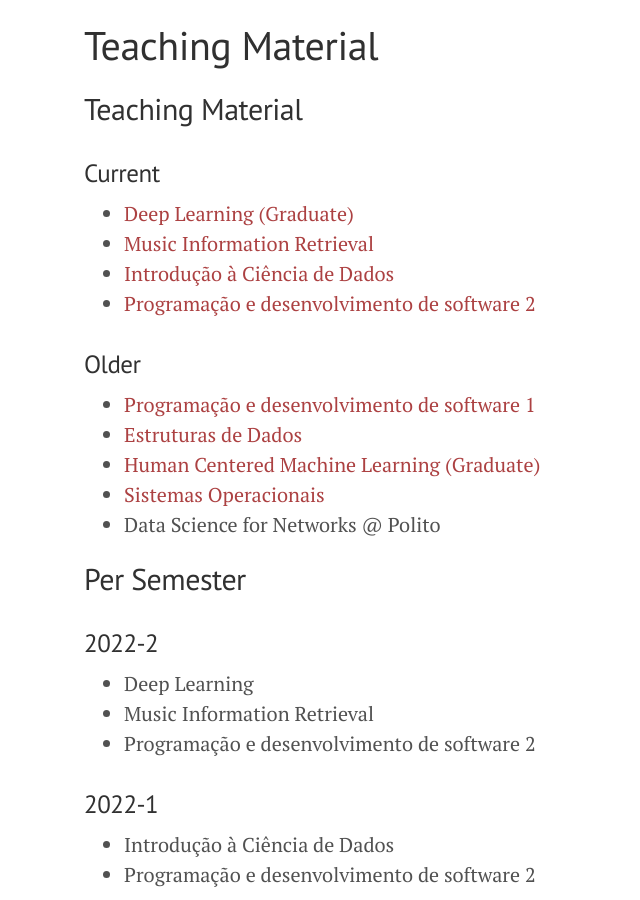
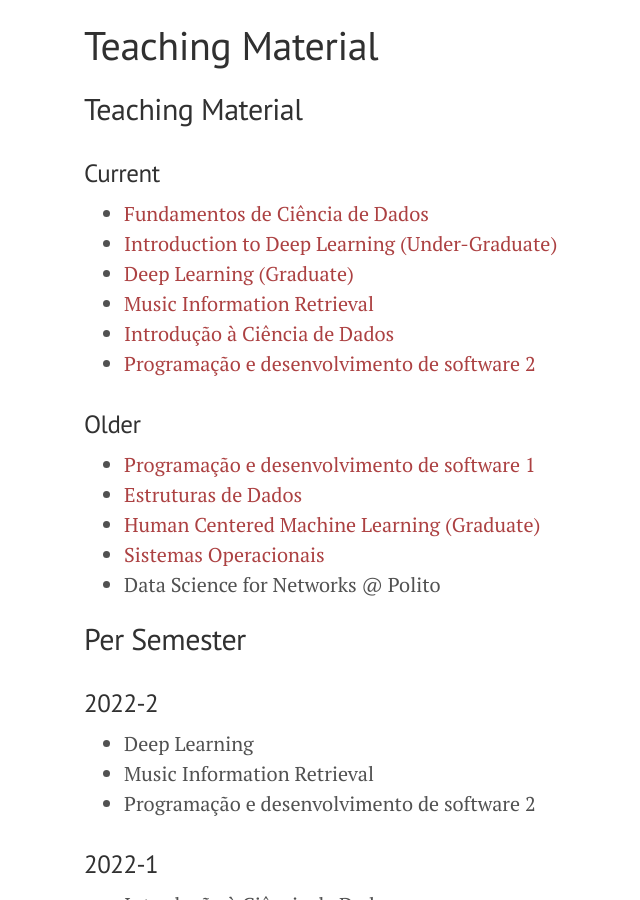
Before and after one commit to flaviovdf/flaviovdf.github.io, a Jekyll site: the page built from teaching/index.md, in a window 1280 px wide and 900 px high. Shown: the whole window, without its empty margins (76-716 px from the left). Built offline with Jekyll 4.4.1, drawn with Linux system fonts in a browser that asks for light colours.

Commit message:
New courses

```diff
--- a/teaching/index.md
+++ b/teaching/index.md
@@ -8,10 +8,12 @@ permalink: /teaching/
 
 ### Current
 
+  * [Fundamentos de Ciência de Dados](https://flaviovdf.io/fcd/)
+  * [Introduction to Deep Learning (Under-Graduate)](https://flaviovdf.io/deep/)
   * [Deep Learning (Graduate)](https://deep-ufmg.github.io/)
   * [Music Information Retrieval](https://docs.google.com/document/d/1UeDOMEwAl-XAONn7pS6_a7DtBrkGSft04EUwRI-xUQc)
   * [Introdução à Ciência de Dados](https://icd-ufmg.github.io)
-  * [Programação e desenvolvimento de software 2](https://flaviovdf.github.io/pds2-ufmg)
+  * [Programação e desenvolvimento de software 2](https://flaviovdf.io/pds2-ufmg)
 
 ### Older
 
```
